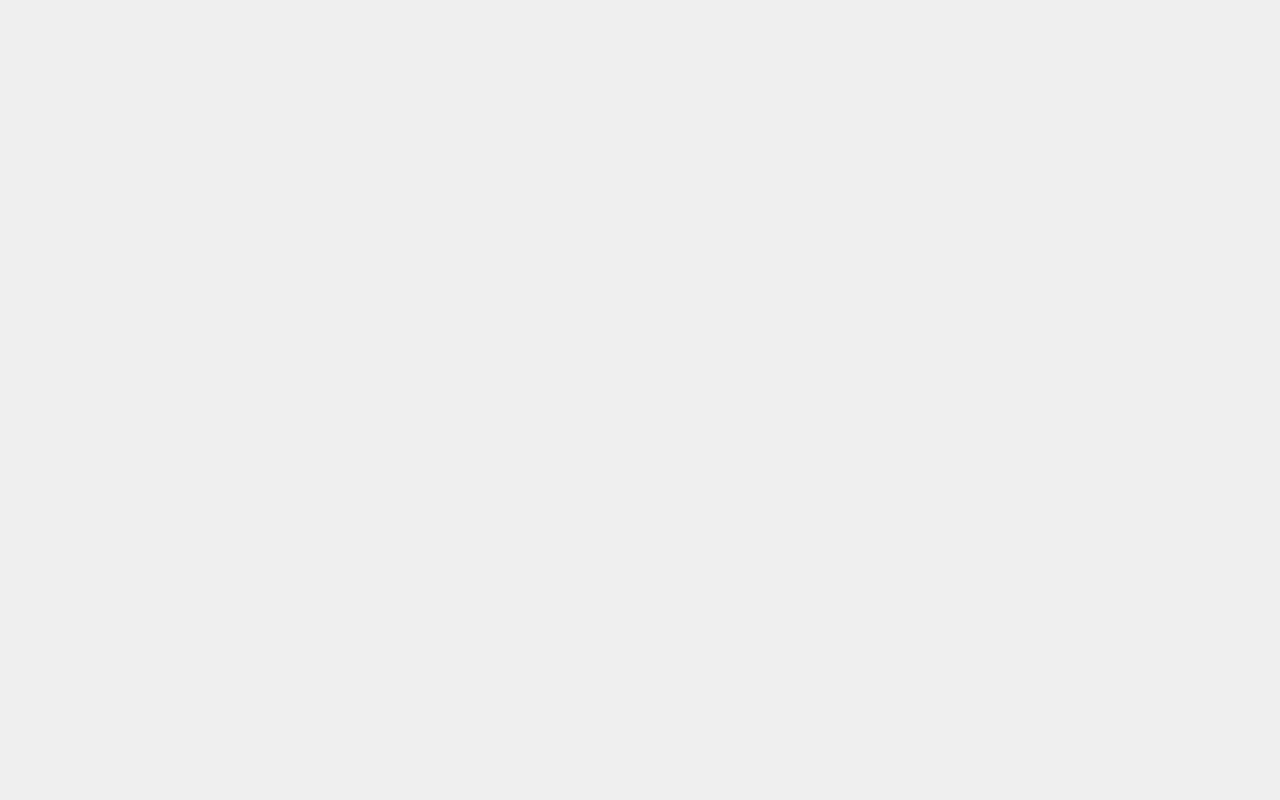
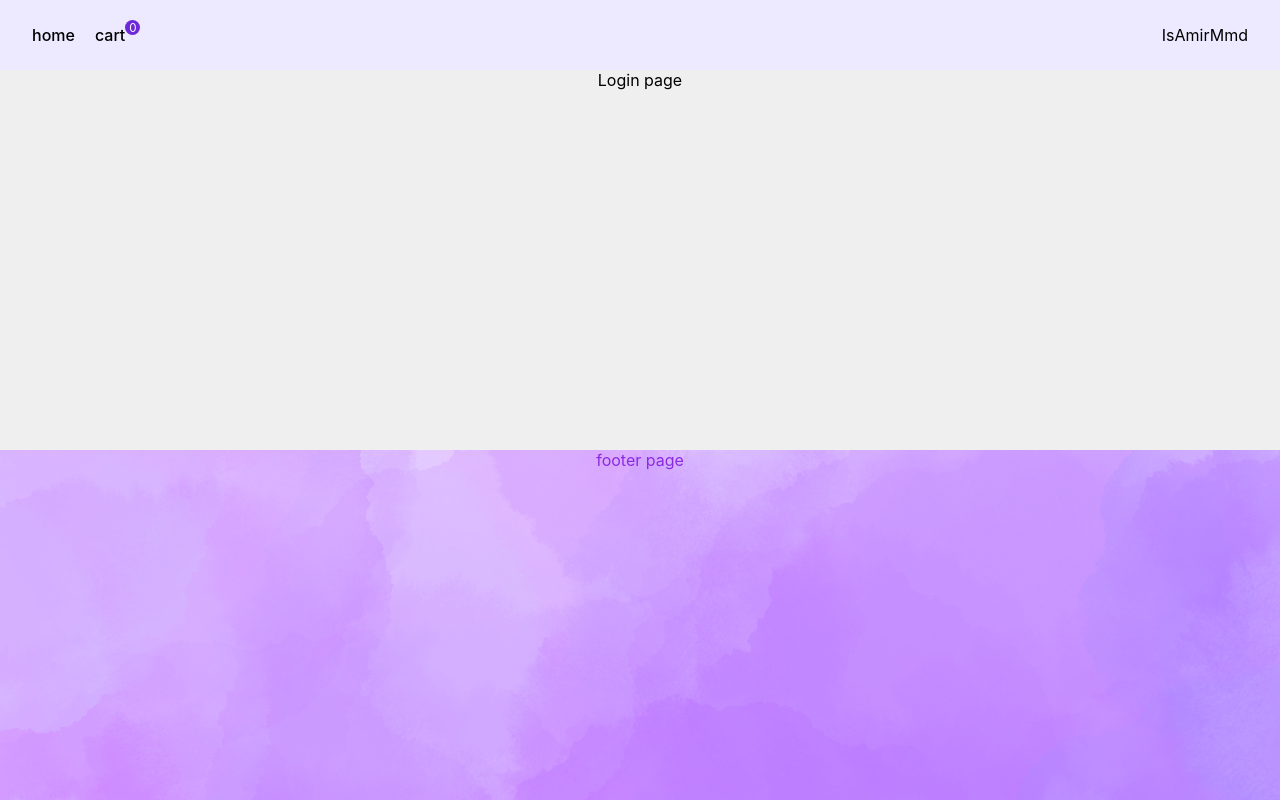
Before and after one commit to IsAmirMmd/onlineShop, a React (Create React App) app: page /login in a window 1280 px wide. Before the commit this address had no page. Built offline with nearby package versions, Linux system fonts and the light colour scheme.

Commit message:
login and sign up page created

```diff
--- a/src/App.js
+++ b/src/App.js
@@ -6,6 +6,8 @@ import CartProvider from "./Context/CartContext";
 import { ToastContainer } from "react-toastify";
 import "react-toastify/dist/ReactToastify.css";
 import CheckoutPage from "./pages/checkoutPage";
+import LoginPage from "./pages/Login";
+import SignUpPage from "./pages/SignUp";
 
 function App() {
   return (
@@ -15,6 +17,8 @@ function App() {
         <BrowserRouter>
           <Routes>
             <Route path="/cart" Component={CartPage} />
+            <Route path="/login" Component={LoginPage} />
+            <Route path="/signup" Component={SignUpPage} />
             <Route path="/checkout" Component={CheckoutPage} />
             <Route path="/" Component={HomePage} />
           </Routes>
--- /dev/null
+++ b/src/pages/Login.jsx
@@ -0,0 +1,11 @@
+import Layout from "../Layout/Layout";
+
+const LoginPage = () => {
+  return (
+    <Layout>
+      <div>Login page</div>
+    </Layout>
+  );
+};
+
+export default LoginPage;
--- /dev/null
+++ b/src/pages/SignUp.jsx
@@ -0,0 +1,11 @@
+import Layout from "../Layout/Layout";
+
+const SignUpPage = () => {
+  return (
+    <Layout>
+      <div>sign up page</div>
+    </Layout>
+  );
+};
+
+export default SignUpPage;
```
